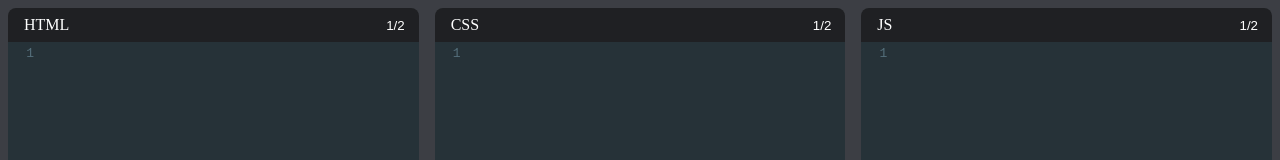
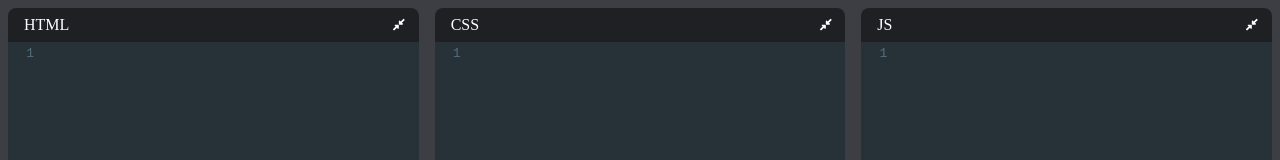
Before and after one commit to K-Daiki-0ne/Codepen_clone, a React (Create React App) app: page / in a window 1280 px wide. Shown: the top 160 px of the page. Built offline with nearby package versions, Linux system fonts and the light colour scheme; the HTML template or start-up script is replaced by a standard one.

Commit message:
modified: add fontawesome button icon

```diff
--- a/src/components/Editor/Editor.tsx
+++ b/src/components/Editor/Editor.tsx
@@ -5,6 +5,8 @@ import 'codemirror/mode/xml/xml';
 import 'codemirror/mode/javascript/javascript';
 import 'codemirror/mode/css/css';
 import { Controlled as ControlledEditor } from 'react-codemirror2';
+import { FontAwesomeIcon } from '@fortawesome/react-fontawesome';
+import { faCompressAlt, faExpandAlt } from '@fortawesome/free-solid-svg-icons';
 import './Editor.scss';
 
 type EditorProps = {
@@ -35,7 +37,7 @@ export const Editor: React.FC<EditorProps> = ({
           className='expand-collapse-btn'
           onClick={() => setOpen(prevOpen => !prevOpen)}
         >
-          1/2
+          <FontAwesomeIcon icon={open ? faCompressAlt : faExpandAlt} />
         </button>
       </div>
       <ControlledEditor
```
